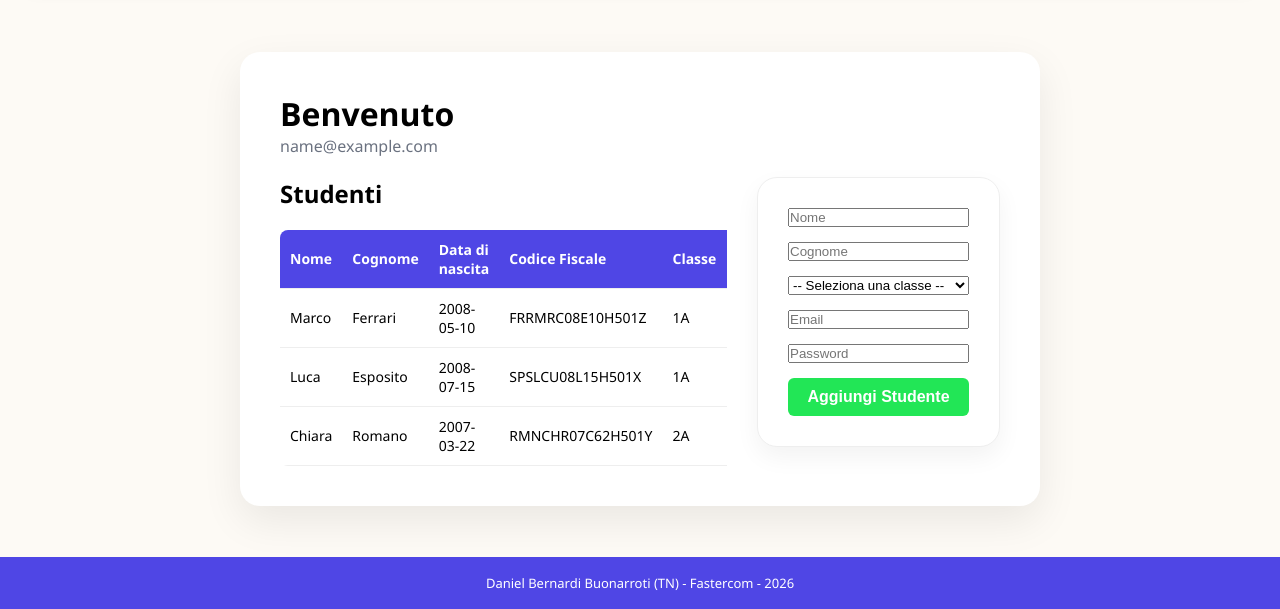
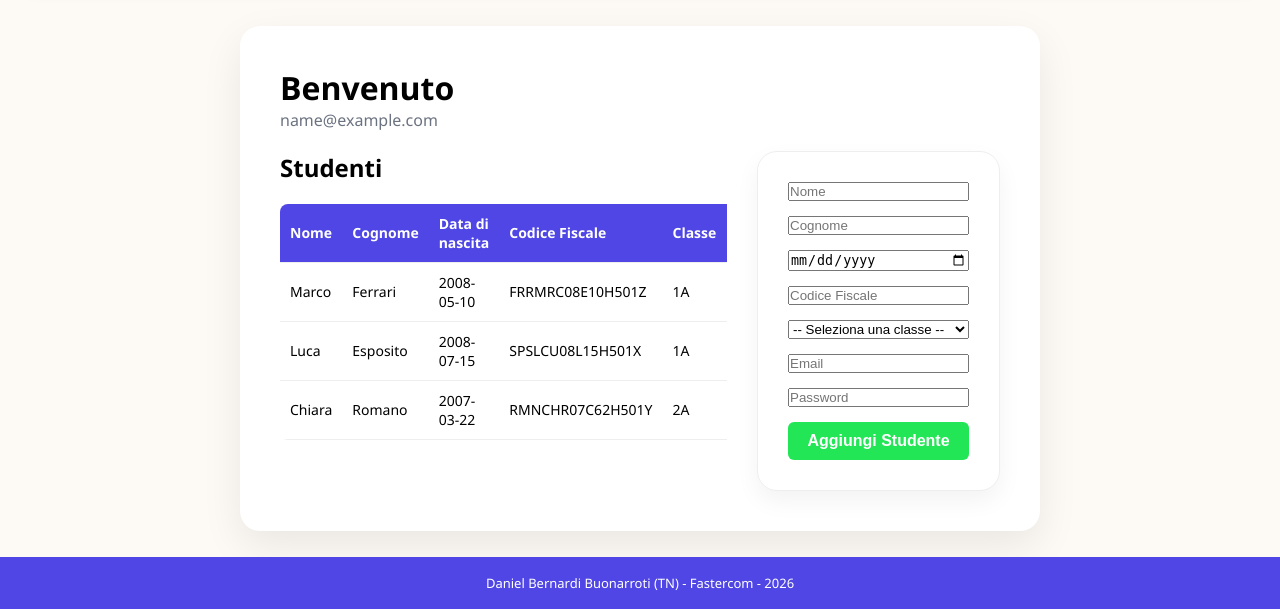
Before and after one commit to 3INA-bernardi/Fastercom, a PHP site: page /studenti.php in a window 1280 px wide. Shown: the part 191-800 px from the top of the page. Run offline with PHP 8.4, Linux system fonts and the light colour scheme; the visitor is signed in with stand-in values (Sample User, id 1); data comes from the database, SQL or seed files in the repository.

Commit message:
Aggiunto codice fiscale e data

```diff
--- a/studenti.php
+++ b/studenti.php
@@ -83,6 +83,8 @@ $classe = $stmt->fetchAll(PDO::FETCH_ASSOC);
             <form class="form">
                 <input placeholder="Nome" class="input" type="text">
                 <input placeholder="Cognome" class="input" type="text">
+                <input placeholder="Data di nascita" class="input" type="date">
+                <input placeholder="Codice Fiscale" class="input" type="text">
 
                 <select name="classe" id="classe">
                     <option value=""> -- Seleziona una classe -- </option>
@@ -95,10 +97,11 @@ $classe = $stmt->fetchAll(PDO::FETCH_ASSOC);
 
                 <input placeholder="Email" class="input" type="email">
                 <input placeholder="Password" class="input" type="password">
-
                 <button>Aggiungi Studente</button>
             </form>
         </div>
+
+
 
     </div>
 </div>
```
